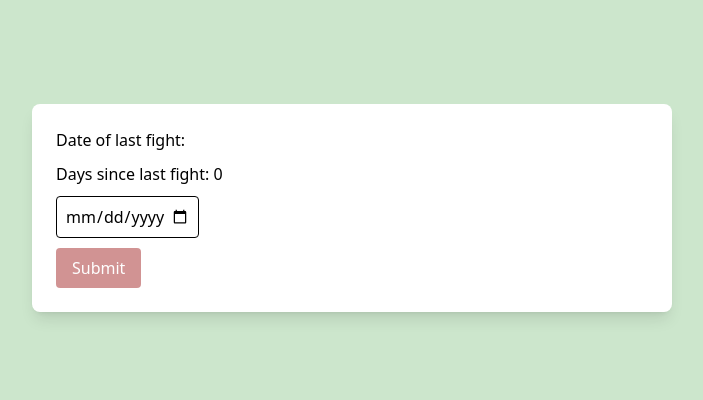
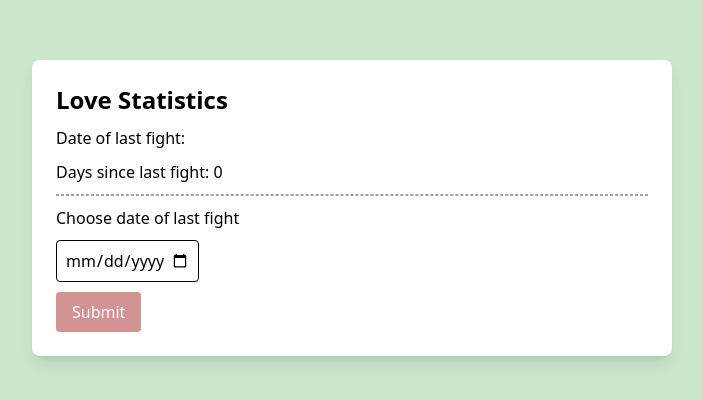
Before and after one commit to yviyves/bacon-pancakes, an Angular app in the folder frontend/: page / in a window 1280 px wide. Shown: the part 192-592 px from the top of the page, without its empty margins (288-991 px from the left). Built offline with nearby package versions, Linux system fonts and the light colour scheme; no server answers.

Commit message:
dev: YvBue topic: dependency issues fix:

```diff
--- a/frontend/src/app/love-statistics/love-statistics.html
+++ b/frontend/src/app/love-statistics/love-statistics.html
@@ -1,7 +1,15 @@
-<span #spanElement class="animate"
+<h1 class="text-2xl font-bold">Love Statistics</h1>
+<span #animatedSpan class="animate"
   >Date of last fight: {{ lastFight() | date : "dd.MM.yyyy" }}</span
 >
-<span class="animate">Days since last fight: {{ daysSinceLastFight() }}</span>
+<span #animatedSpan class="animate"
+  >Days since last fight: {{ daysSinceLastFight() }}</span
+>
+<div
+  class="border-1 w-full border-dashed border-gray-400"
+  style="height: 1px"
+></div>
+<span class="font-bold:">Choose date of last fight</span>
 <input
   type="date"
   [formControl]="selectedDate"
--- a/frontend/src/app/love-statistics/love-statistics.ts
+++ b/frontend/src/app/love-statistics/love-statistics.ts
@@ -6,8 +6,9 @@ import {
   ElementRef,
   inject,
   OnInit,
+  QueryList,
   Renderer2,
-  ViewChild,
+  ViewChildren,
 } from '@angular/core';
 import { toSignal } from '@angular/core/rxjs-interop';
 import { FormControl, ReactiveFormsModule, Validators } from '@angular/forms';
@@ -23,7 +24,7 @@ import { LoveStatisticsService } from './love-statistics.service';
   standalone: true,
 })
 export class LoveStatistics implements OnInit {
-  @ViewChild('spanElement', { static: true }) spanElement!: ElementRef;
+  @ViewChildren('animatedSpan') spanElements!: QueryList<ElementRef>;
   refresh = new Subject<void>();
   loveStatisticsService = inject(LoveStatisticsService);
   todayDate = new Date().toISOString().split('T')[0];
@@ -59,11 +60,14 @@ export class LoveStatistics implements OnInit {
   }
 
   onSubmit() {
-    const element = this.spanElement.nativeElement;
-    this.renderer.removeClass(element, 'animate');
+    this.spanElements.forEach((element) => {
+      this.renderer.removeClass(element.nativeElement, 'animate');
+    });
 
     setTimeout(() => {
-      this.renderer.addClass(element, 'animate');
+      this.spanElements.forEach((element) => {
+        this.renderer.addClass(element.nativeElement, 'animate');
+      });
       this.loveStatisticsService
         .addFight(this.selectedDate.value!)
         .subscribe(() => {
```
Also changed, not shown: 1 other file (tests, documents, lock files or other folders).
